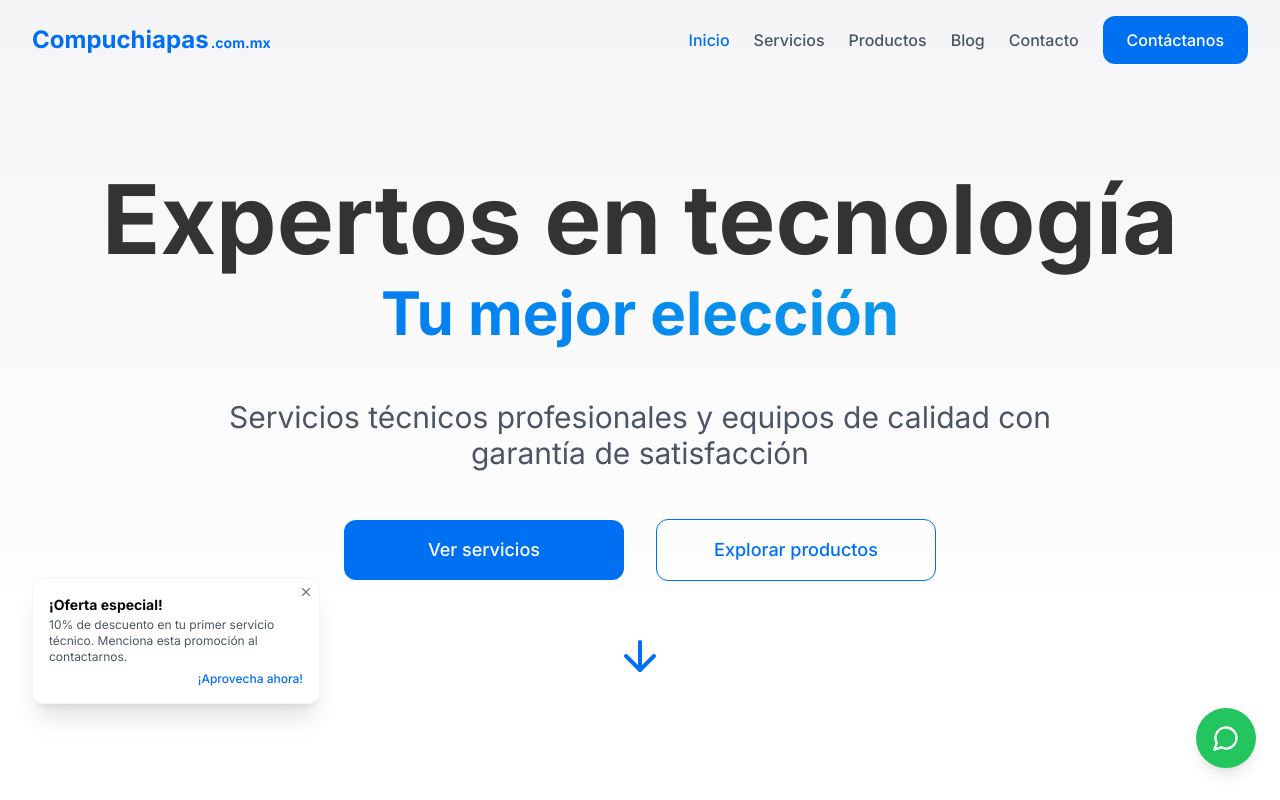
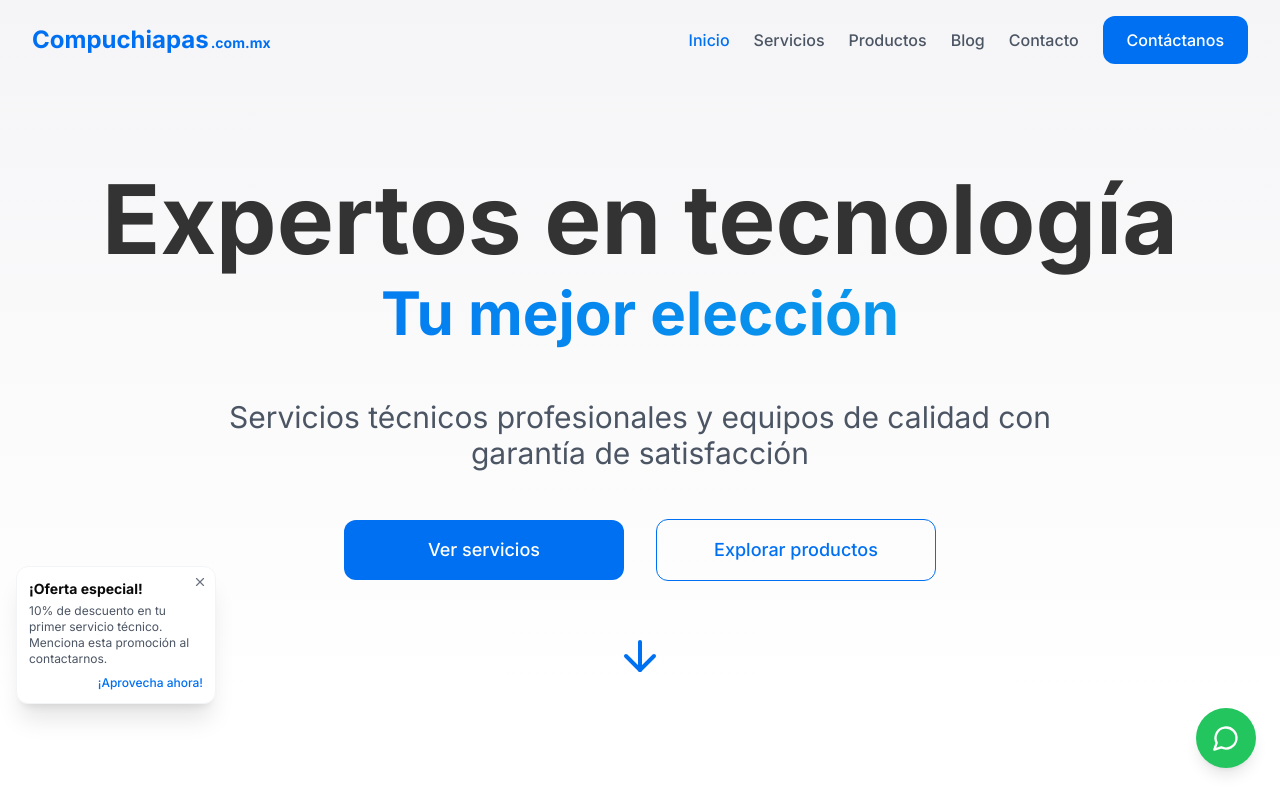
Before and after one commit to JetroLopez/compuchiapas, a React (Vite) app: page / in a window 1280 px wide. Shown: the top 800 px of the page. Built offline with nearby package versions, Linux system fonts and the light colour scheme.

Commit message:
Fix: ajustes de diseño móvil - Popup y Hero

```diff
--- a/src/components/Hero.tsx
+++ b/src/components/Hero.tsx
@@ -44,7 +44,7 @@ const Hero: React.FC = () => {
       {/* Subtle grid pattern */}
       <div className="absolute inset-0 bg-grid-pattern opacity-[0.03] -z-10"></div>
 
-      <div className="container-padding max-w-7xl mx-auto text-center relative">
+      <div className="container-padding max-w-7xl mx-auto text-center relative z-10">
         <div className="pt-20 pb-16 md:pt-28 md:pb-20">
           <h1 ref={titleRef} className="opacity-0 transition-opacity duration-300">
             <span className="block text-6xl md:text-7xl lg:text-8xl font-bold text-tech-gray mb-4">
@@ -77,7 +77,7 @@ const Hero: React.FC = () => {
       </div>
 
       {/* Arrow button with gradient background */}
-      <div className="absolute bottom-0 left-0 right-0 h-32 bg-white flex items-center justify-center">
+      <div className="absolute bottom-0 left-0 right-0 h-32 bg-gradient-to-t from-white to-transparent flex items-center justify-center z-0">
         <button
           onClick={scrollToServices}
           className="transform hover:translate-y-1 transition-transform duration-300"
--- a/src/components/OfferPopup.tsx
+++ b/src/components/OfferPopup.tsx
@@ -43,18 +43,18 @@ const OfferPopup: React.FC<OfferPopupProps> = ({
   if (!isOpen) return null;
 
   return (
-    <div className="fixed bottom-24 left-4 z-30 max-w-xs animate-fade-up">
-      <div className="bg-white rounded-lg shadow-xl p-4 border border-gray-100 relative mx-4">
+    <div className="fixed bottom-24 left-4 z-30 max-w-[200px] animate-fade-up">
+      <div className="bg-white rounded-lg shadow-xl p-3 border border-gray-100 relative">
         <button
           onClick={handleClose}
-          className="absolute right-0.5 top-0.5 p-1 rounded-full hover:bg-gray-200 transition-colors"
+          className="absolute right-1 top-1 p-1 rounded-full hover:bg-gray-200 transition-colors"
           aria-label="Cerrar"
         >
           <X size={14} className="text-gray-500" />
         </button>
 
-        <h3 className="text-sm font-bold mb-0.5">{title}</h3>
-        <p className="text-xs text-gray-600 mb-1.5">
+        <h3 className="text-sm font-bold mb-1">{title}</h3>
+        <p className="text-xs text-gray-600 mb-2">
           {description}
         </p>
         <div className="flex justify-end">
```
